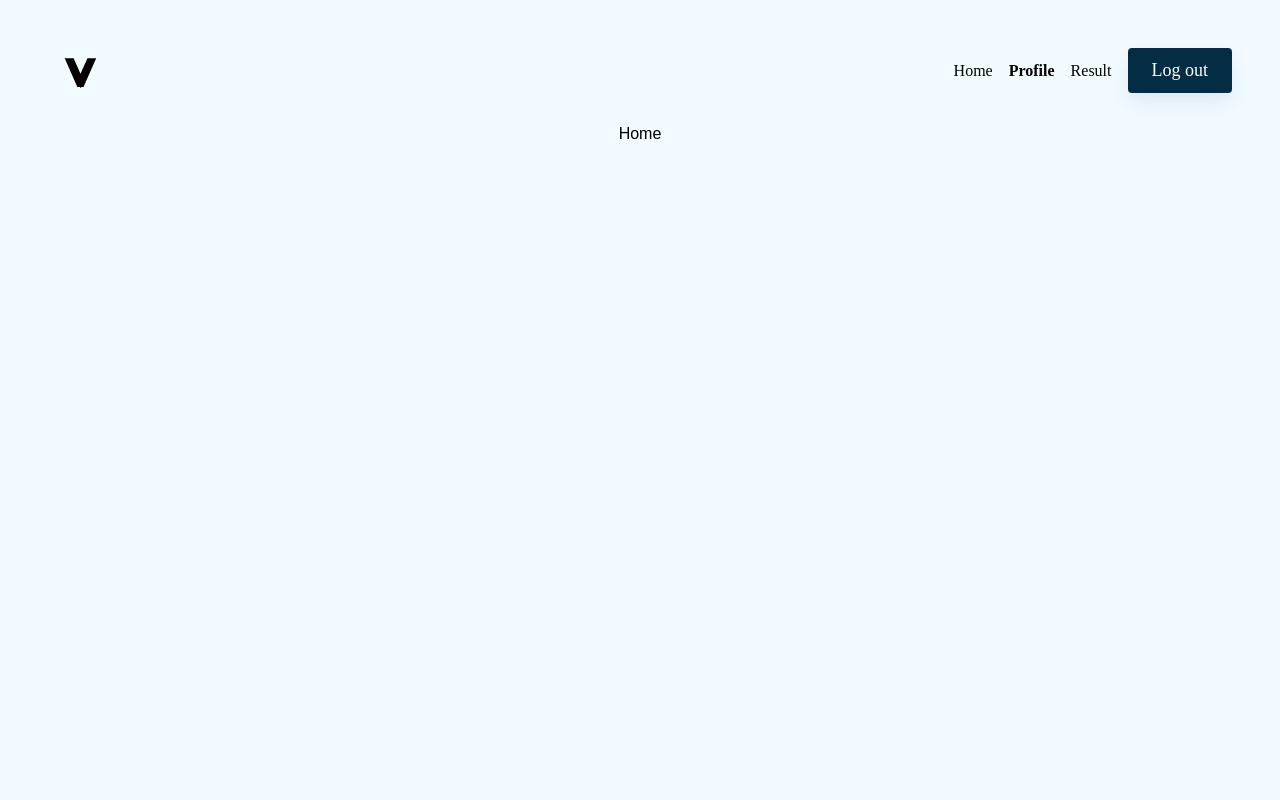
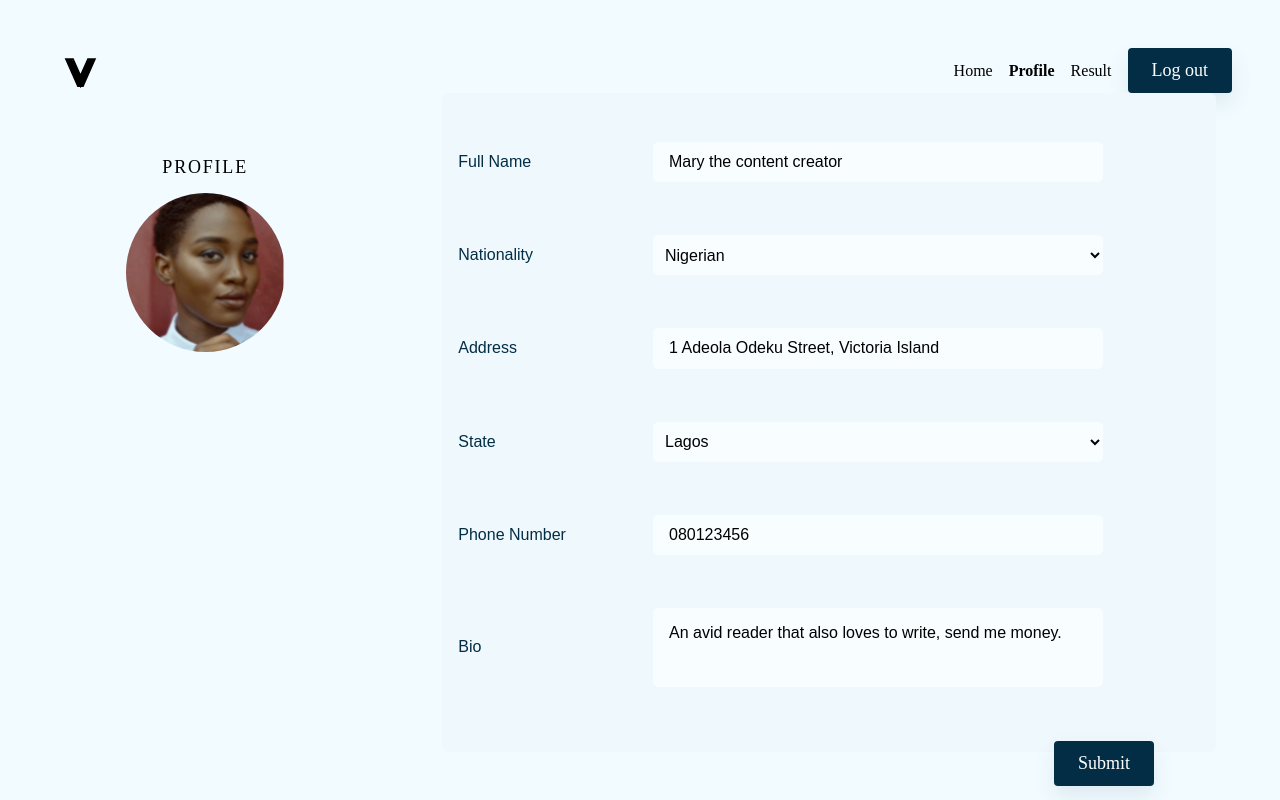
Before and after one commit to MorganJay/creditvillage, a React (Create React App) app: page /profile in a window 1280 px wide. Built offline with nearby package versions, Linux system fonts and the light colour scheme; the HTML template or start-up script is replaced by a standard one; a web font is replaced by a local one.

Commit message:
created dashboard hoc and components

```diff
--- a/src/App.js
+++ b/src/App.js
@@ -2,7 +2,9 @@ import { Route, Switch } from 'react-router-dom';
 
 import Home from './views/Home';
 import Auth from './views/auth/Auth';
-import Dashboard from './views/dashboard/Dashboard';
+import DashboardHome from './components/modals/DashboardHome';
+import Profile from './components/modals/Profile';
+import Result from './components/modals/Result';
 
 import './App.css';
 
@@ -12,9 +14,9 @@ function App() {
       <Switch>
         <Route exact path='/' component={Home} />
         <Route path='/auth' component={Auth} />
-        <Route path='/home' component={Dashboard} />
-        <Route path='/profile' component={Dashboard} />
-        <Route path='/result' component={Dashboard} />
+        <Route path='/home' component={DashboardHome} />
+        <Route path='/profile' component={Profile} />
+        <Route path='/result' component={Result} />
       </Switch>
     </div>
   );
--- a/src/assets/css/home.styles.css
+++ b/src/assets/css/home.styles.css
@@ -1,3 +1,17 @@
+.bg-image {
+  width: 100%;
+  padding: 1rem;
+  background-image: url('../images/portrait-cool-man-with-sunglasses.png');
+  background-size: cover;
+  height: auto;
+  background-position: center;
+  display: flex;
+  flex-direction: column;
+  background-attachment: fixed;
+  background-repeat: no-repeat;
+  position: relative;
+}
+
 .home {
   width: 100%;
   padding: 1rem;
--- /dev/null
+++ b/src/components/inputs/LabelledInput.jsx
@@ -0,0 +1,55 @@
+import React from 'react';
+import styled from 'styled-components';
+
+const LabelledInput = ({ label, type, id, children, ...props }) => {
+  return (
+    <FormGroup>
+      <label htmlFor={id}>{label}</label>
+      {type === 'textarea' ? (
+        <textarea
+          name={id}
+          id={id}
+          cols='30'
+          rows='10'
+          defaultValue={children}
+        />
+      ) : (
+        <input type={type} name={id} defaultValue={children} {...props} />
+      )}
+    </FormGroup>
+  );
+};
+
+export default LabelledInput;
+
+LabelledInput.defaultProps = {
+  type: 'text'
+};
+
+export const FormGroup = styled.div`
+  width: 100%;
+  display: flex;
+  justify-content: space-between;
+  margin-bottom: 1rem;
+  align-items: center;
+
+  label {
+    color: var(--darkblue);
+  }
+
+  input,
+  textarea {
+    background: #f8fdff;
+    border: 1px solid #eff8fc;
+    border-radius: 6px;
+    padding: 1rem;
+    width: 70%;
+    font-size: 16px;
+    height: 42.1875px;
+  }
+
+  textarea {
+    height: 81px;
+    resize: none;
+  }
+`;
--- /dev/null
+++ b/src/components/inputs/LabelledSelect.jsx
@@ -0,0 +1,31 @@
+import React from 'react';
+import styled from 'styled-components';
+
+import { FormGroup } from '../inputs/LabelledInput';
+
+const LabelledSelect = ({ label, id, options, ...props }) => {
+  return (
+    <FormGroup>
+      <label htmlFor={id}>{label}</label>
+      <StyledSelect name={id} {...props}>
+        {options.map((option, index) => (
+          <option key={index} value={option}>
+            {option}
+          </option>
+        ))}
+      </StyledSelect>
+    </FormGroup>
+  );
+};
+
+export default LabelledSelect;
+
+const StyledSelect = styled.select`
+  background: #f8fdff;
+  border: 1px solid #eff8fc;
+  border-radius: 6px;
+  padding: 0.5rem;
+  width: 70%;
+  font-size: 16px;
+  height: 42.1875px;
+`;
--- a/src/components/modals/DashboardHome.jsx
+++ b/src/components/modals/DashboardHome.jsx
@@ -1,7 +1,8 @@
 import React from 'react';
+import withDashboardView from './../../hoc/withDashboard';
 
 const DashboardHome = () => {
   return <div>Home</div>;
 };
 
-export default DashboardHome;
+export default withDashboardView(DashboardHome);
--- a/src/components/modals/Profile.jsx
+++ b/src/components/modals/Profile.jsx
@@ -2,56 +2,111 @@ import React from 'react';
 import styled from 'styled-components';
 
 import Button from '../buttons/Button';
+import withDashboardView from './../../hoc/withDashboard';
 
 import { ReactComponent as Avatar } from '../../assets/images/profilepic.svg';
+import LabelledInput from './../inputs/LabelledInput';
+import LabelledSelect from './../inputs/LabelledSelect';
+
+const states = ['Lagos'];
+const nations = ['Nigerian'];
 
 const Profile = () => {
+  const handleSubmit = e => {
+    e.preventDefault();
+  };
   return (
     <Wrapper>
       <ProfileImageContainer>
         <h2>PROFILE</h2>
-        <Avatar style={{ borderRadius: '50' }} />
+        <Avatar />
       </ProfileImageContainer>
       <FormContainer>
-        <form>
-          <input type='text' />
-          <select name='nationality' id=''>
-            <option value='Nigerian'>Nigerian</option>
-          </select>
-          <input type='text' />
-          <select name='nationality' id=''>
-            <option value='Nigerian'>Nigerian</option>
-          </select>
-          <input type='text' />
-          <input
-            name='bio'
-            defaultValue='An avid reader that also loves to write, send me money.
-'
+        <Form onSubmit={handleSubmit}>
+          <LabelledInput label='Full Name' id='fullname'>
+            Mary the content creator
+          </LabelledInput>
+
+          <LabelledSelect
+            label='Nationality'
+            id='nationality'
+            options={nations}
           />
 
-          <Button type='submit'>Submit</Button>
-        </form>
+          <LabelledInput label='Address' id='address'>
+            1 Adeola Odeku Street, Victoria Island
+          </LabelledInput>
+
+          <LabelledSelect label='State' id='state' options={states} />
+
+          <LabelledInput label='Phone Number' id='phone'>
+            080123456
+          </LabelledInput>
+
+          <LabelledInput label='Bio' id='bio' type='textarea'>
+            An avid reader that also loves to write, send me money.
+          </LabelledInput>
+
+          <Button>Submit</Button>
+        </Form>
       </FormContainer>
     </Wrapper>
   );
 };
 
-export default Profile;
+export default withDashboardView(Profile);
 
 const Wrapper = styled.div`
   display: flex;
-  width: 80%;
+  width: 100%;
   justify-content: space-between;
   height: 100%;
+  margin-top: -2rem;
 `;
 
 const ProfileImageContainer = styled.div`
-  /* display: grid;
-  place-items: center; */
-  width: 40%;
+  width: 35%;
   height: 100%;
   text-align: center;
   padding: 3rem 0;
+  margin-right: 3rem;
+
+  h2 {
+    font-family: 'Montserrat', san-serif;
+    font-style: normal;
+    font-weight: 500;
+    font-size: 18px;
+    line-height: 22px;
+    letter-spacing: 0.1em;
+    color: black;
+  }
 `;
 
-const FormContainer = styled.div``;
+const FormContainer = styled.div`
+  display: flex;
+  flex-direction: column;
+  height: 100%;
+  align-items: center;
+  width: 70%;
+  background: #eff8fc;
+  border-radius: 6px;
+  padding: 3rem 1rem;
+  padding-right: 7em;
+  margin-right: 3rem;
+`;
+
+const Form = styled.form`
+  display: flex;
+  flex-direction: column;
+  height: 100%;
+  align-items: center;
+  width: 100%;
+  justify-content: space-between;
+  position: relative;
+
+  button {
+    position: absolute;
+    bottom: -82px;
+    right: -50px;
+  }
+`;
--- a/src/components/modals/Result.jsx
+++ b/src/components/modals/Result.jsx
@@ -1,7 +1,8 @@
 import React from 'react';
+import withDashboardView from './../../hoc/withDashboard';
 
 const Result = () => {
   return <div>Result</div>;
 };
 
-export default Result;
+export default withDashboardView(Result);
--- a/src/components/modals/SignUp.jsx
+++ b/src/components/modals/SignUp.jsx
@@ -13,7 +13,6 @@ import { FormGroup } from 'reactstrap';
 const SignUp = ({ history }) => {
   const [Type, ToggleIcon] = usePasswordToggle();
 
-  console.log(history);
   const handleSubmit = e => {
     e.preventDefault();
     console.log('submitting');
--- /dev/null
+++ b/src/hoc/withDashboard.jsx
@@ -0,0 +1,36 @@
+import React from 'react';
+import styled from 'styled-components';
+
+import DashboardHeader from '../components/headers/DashboardHeader';
+
+const withDashboardView = Component => {
+  return function withDashboardComponent({ ...props }) {
+    return (
+      <Container>
+        <DashboardHeader />
+        <Wrapper>
+          <Component {...props} />
+        </Wrapper>
+      </Container>
+    );
+  };
+};
+
+export default withDashboardView;
+
+const Container = styled.div`
+  background-color: var(--whiteblue);
+  width: 100%;
+  display: flex;
+  flex-direction: column;
+  height: 100vh;
+  padding: 1rem;
+`;
+
+const Wrapper = styled.div`
+  width: 100%;
+  margin: 0 auto;
+  display: flex;
+  justify-content: center;
+  height: 100%;
+`;
--- a/src/views/Home.js
+++ b/src/views/Home.js
@@ -1,7 +1,7 @@
 import React from 'react';
 import { Link } from 'react-router-dom';
 
-import CreditButton from '../components/buttons/Button';
+import Button from '../components/buttons/Button';
 import AuthHeader from './../components/headers/AuthHeader';
 
 import '../assets/css/home.styles.css';
@@ -15,7 +15,7 @@ const Home = () => {
           Know your <br /> Credit score!
         </h1>
         <Link to='/auth'>
-          <CreditButton>Click to Start</CreditButton>
+          <Button>Click to Start</Button>
         </Link>
       </div>
     </div>
--- a/src/views/dashboard/Dashboard.js
+++ /dev/null
@@ -1,42 +0,0 @@
-import React from 'react';
-import styled from 'styled-components';
-import { Switch, Route } from 'react-router-dom';
-
-import DashboardHeader from '../../components/headers/DashboardHeader';
-import DashboardHome from './../../components/modals/DashboardHome';
-import Profile from './../../components/modals/Profile';
-import Result from './../../components/modals/Result';
-
-const Dashboard = () => {
-  return (
-    <Container>
-      <DashboardHeader />
-      <Wrapper>
-        <Switch>
-          <Route to='/home' component={DashboardHome} />
-          <Route to='/profile' component={Profile} />
-          <Route to='/result' component={Result} />
-        </Switch>
-      </Wrapper>
-    </Container>
-  );
-};
-
-export default Dashboard;
-
-const Container = styled.div`
-  background-color: var(--whiteblue);
-  width: 100%;
-  display: flex;
-  flex-direction: column;
-  height: 100vh;
-  padding: 1rem;
-`;
-
-const Wrapper = styled.div`
-  width: 100%;
-  margin: 0 auto;
-  display: flex;
-  justify-content: center;
-  height: 100%;
-`;
```
